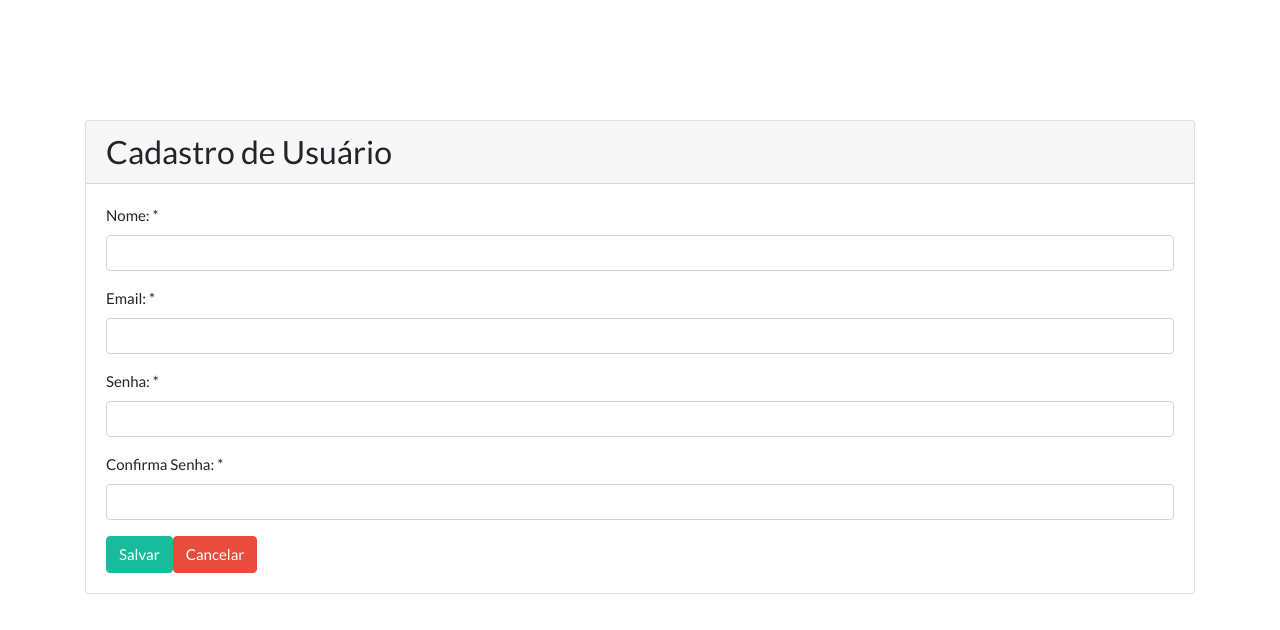
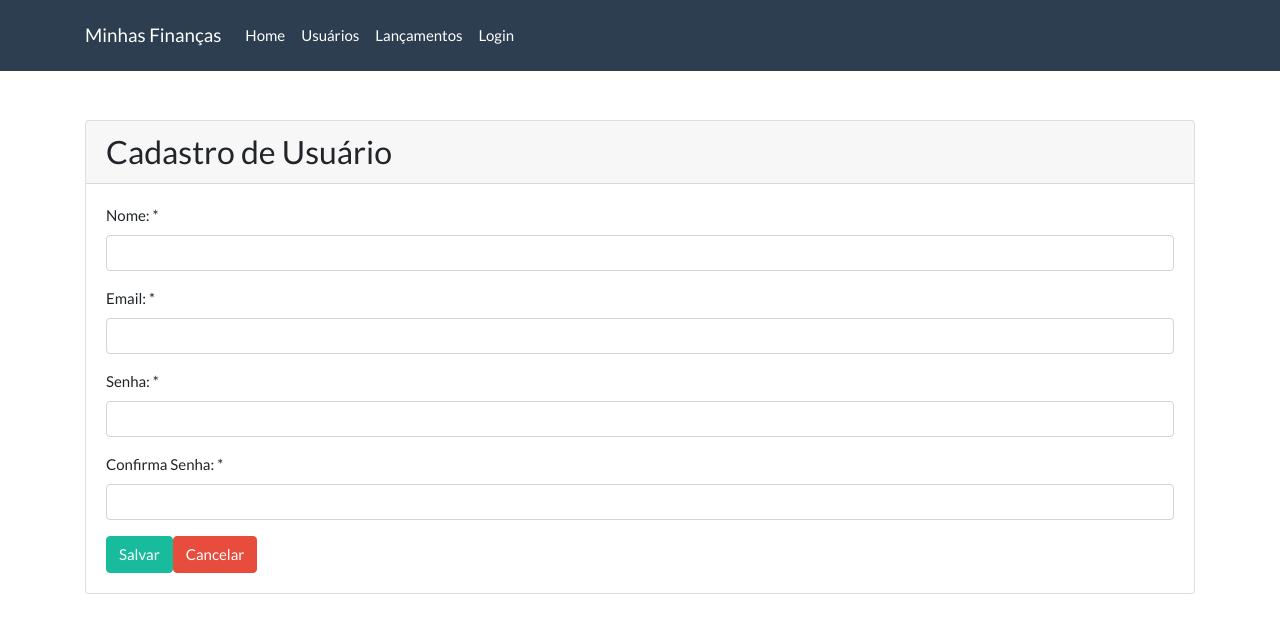
Before and after one commit to joaopaulu/react-sandbox, a React (Create React App) app in the folder minhasfinancas-app/: page /#/cadastro-usuario in a window 1280 px wide. Shown: the top 630 px of the page. Built offline with nearby package versions, Linux system fonts and the light colour scheme.

Commit message:
Create Component Navbar and Routes

```diff
--- /dev/null
+++ b/minhasfinancas-app/src/components/navbar/navbar-item/navabarItem.js
@@ -0,0 +1,11 @@
+import React from 'react'
+
+function NavbarItem(props){
+  return(
+    <li className="nav-item">
+      <a className="nav-link" href={props.href}>{props.label}</a>
+    </li>
+  );
+}
+
+export default NavbarItem;
--- /dev/null
+++ b/minhasfinancas-app/src/components/navbar/navbar.js
@@ -0,0 +1,28 @@
+import React from 'react'
+
+import NavbarItem from './navbar-item/navabarItem';
+
+function Navbar(){
+  return(
+    <div className="navbar navbar-expand-lg fixed-top navbar-dark bg-primary">
+      <div className="container">
+        <a href="https://bootswatch.com/" className="navbar-brand">Minhas Finanças</a>
+        <button className="navbar-toggler" type="button" data-toggle="collapse"
+        data-target="#navbarResponsive" aria-controls="navbarResponsive"
+        aria-expanded="false" aria-label="Toggle navigation">
+          <span className="navbar-toggler-icon"></span>
+        </button>
+        <div className="collapse navbar-collapse" id="navbarResponsive">
+          <ul className="navbar-nav">
+            <NavbarItem href="#/" label="Home" />
+            <NavbarItem href="#/cadastro-usuario" label="Usuários" />
+            <NavbarItem href="#/" label="Lançamentos" />
+            <NavbarItem href="#/login" label="Login" />
+          </ul>
+        </div>
+      </div>
+    </div>
+  );
+}
+
+export default Navbar;
--- a/minhasfinancas-app/src/main/App.js
+++ b/minhasfinancas-app/src/main/App.js
@@ -1,6 +1,7 @@
 import React from 'react';
 
 import Rotas from './rotas';
+import Navbar from '../components/navbar/navbar';
 
 import 'bootswatch/dist/flatly/bootstrap.css';
 import '../style/custom.css'
@@ -8,9 +9,12 @@ import '../style/custom.css'
 class App extends React.Component {
   render() {
     return (
-    <div>
-      <Rotas />
-    </div>
+    <>
+      <Navbar />
+      <div className="container">
+        <Rotas />
+      </div>
+    </>
     );
   }
 }
--- a/minhasfinancas-app/src/views/cadastroUsuario.js
+++ b/minhasfinancas-app/src/views/cadastroUsuario.js
@@ -2,6 +2,7 @@ import React from 'react';
 
 import Card from '../components/card/card';
 import FormGroup from '../components/form-group/form-group';
+import { withRouter } from 'react-router-dom';
 
 class CadastroUsuario extends React.Component{
 
@@ -16,9 +17,12 @@ class CadastroUsuario extends React.Component{
     console.log(this.state)
   }
 
+  cancelar = () => {
+    this.props.history.push("/login")
+  }
+
   render(){
     return (
-      <div className="container">
         <Card title="Cadastro de Usuário">
         <div className="row">
           <div className="col-lg-12">
@@ -60,14 +64,13 @@ class CadastroUsuario extends React.Component{
                 />
               </FormGroup>
               <button onClick={this.cadastrar} type="button" className="btn btn-success">Salvar</button>
-              <button type="button" className="btn btn-danger">Cancelar</button>
+              <button onClick={this.cancelar} type="button" className="btn btn-danger">Cancelar</button>
             </div>
           </div>
         </div>
         </Card>
-      </div>
     )
   }
 }
 
-export default CadastroUsuario
+export default withRouter( CadastroUsuario );
--- a/minhasfinancas-app/src/views/login.js
+++ b/minhasfinancas-app/src/views/login.js
@@ -1,6 +1,7 @@
 import React from 'react';
 import Card from '../components/card/card';
 import FormGroup from '../components/form-group/form-group';
+import { withRouter } from 'react-router-dom';
 
 
 class Login extends React.Component{
@@ -15,9 +16,12 @@ class Login extends React.Component{
     console.log('Senha: ', this.state.senha)
   }
 
+  prepareCadastrar = () => {
+    this.props.history.push('/cadastro-usuario')
+  }
+
   render() {
     return(
-      <div className="container">
         <div className="row">
           <div className="col-md-6" style={{position:'relative', left:'300px'}}>
             <div className="bs-docs-section">
@@ -49,7 +53,7 @@ class Login extends React.Component{
                           />
                         </FormGroup>
                         <button onClick={this.entrar} type="button" className="btn btn-success">Entrar</button>
-                        <button type="button" className="btn btn-danger">Cadastrar</button>
+                        <button onClick={this.prepareCadastrar} type="button" className="btn btn-danger">Cadastrar</button>
                       </fieldset>
                     </div>
                   </div>
@@ -58,9 +62,8 @@ class Login extends React.Component{
             </div>
           </div>
         </div>
-      </div>
     );
   }
 }
 
-export default Login;
+export default withRouter( Login );
```
Also changed, not shown: 1 other file (tests, documents, lock files or other folders).
